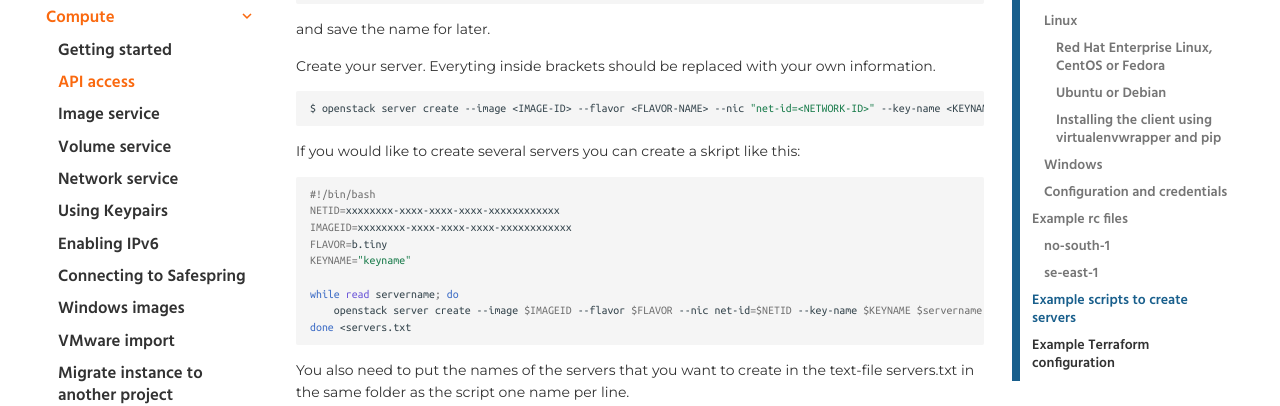
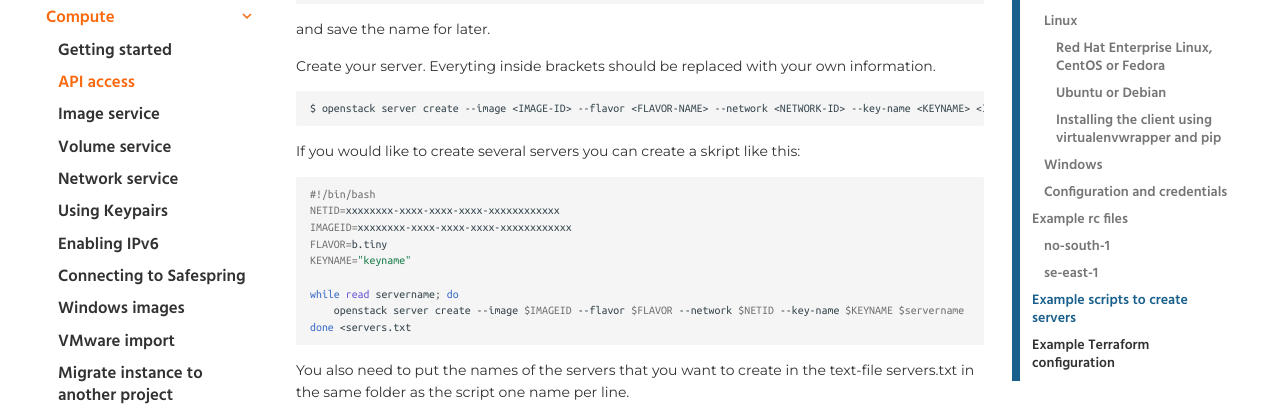
Before and after one commit to safespring/docs, an MkDocs documentation site: the page built from content/compute/api.md, in a window 1280 px wide and 900 px high, scrolled down 3048 px. Shown: the part 158-564 px from the top of the window. Built offline with MkDocs 1.6.1 and Material for MkDocs 9.7.7, drawn with Linux system fonts in a browser that asks for light colours; comment, search, counter and statistics services are not loaded; old or Windows-style settings are respelled for this version of MkDocs.

Commit message:
Fixed network flag in openstack server create command

````diff
--- a/content/compute/api.md
+++ b/content/compute/api.md
@@ -172,7 +172,7 @@ and save the name for later.
 
 Create your server. Everyting inside brackets should be replaced with your own information.
 ```shell
-$ openstack server create --image <IMAGE-ID> --flavor <FLAVOR-NAME> --nic "net-id=<NETWORK-ID>" --key-name <KEYNAME> <INSTANCE-NAME>
+$ openstack server create --image <IMAGE-ID> --flavor <FLAVOR-NAME> --network <NETWORK-ID> --key-name <KEYNAME> <INSTANCE-NAME>
 ```
 
 If you would like to create several servers you can create a skript like this:
@@ -184,7 +184,7 @@ FLAVOR=b.tiny
 KEYNAME="keyname"
 
 while read servername; do
-    openstack server create --image $IMAGEID --flavor $FLAVOR --nic net-id=$NETID --key-name $KEYNAME $servername
+    openstack server create --image $IMAGEID --flavor $FLAVOR --network $NETID --key-name $KEYNAME $servername
 done <servers.txt
 ```
 
````
